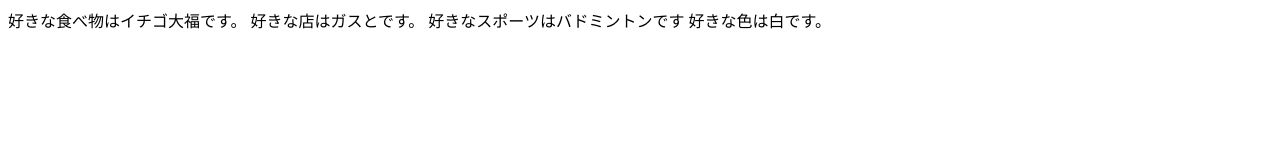
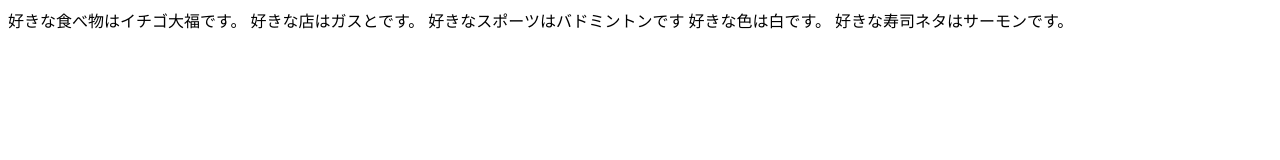
Before and after one commit to tenten0002/command-practice, a plain HTML site: page index.html in a window 1280 px wide. Drawn offline with Linux system fonts and the light colour scheme.

Commit message:
好きな寿司ネタを追加

```diff
--- a/index.html
+++ b/index.html
@@ -5,5 +5,6 @@
 	好きな店はガスとです。
 	好きなスポーツはバドミントンです
 	好きな色は白です。
+	好きな寿司ネタはサーモンです。
 </body>
 </html>
```
